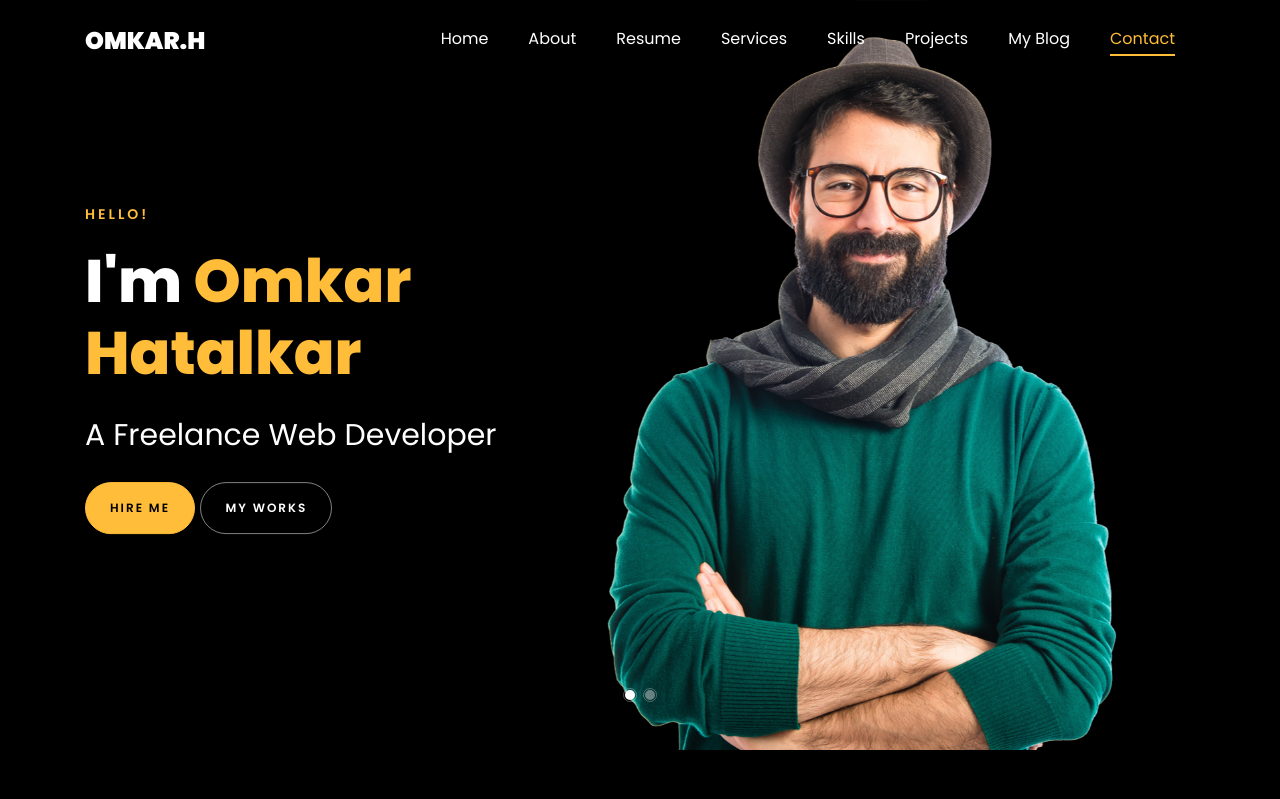
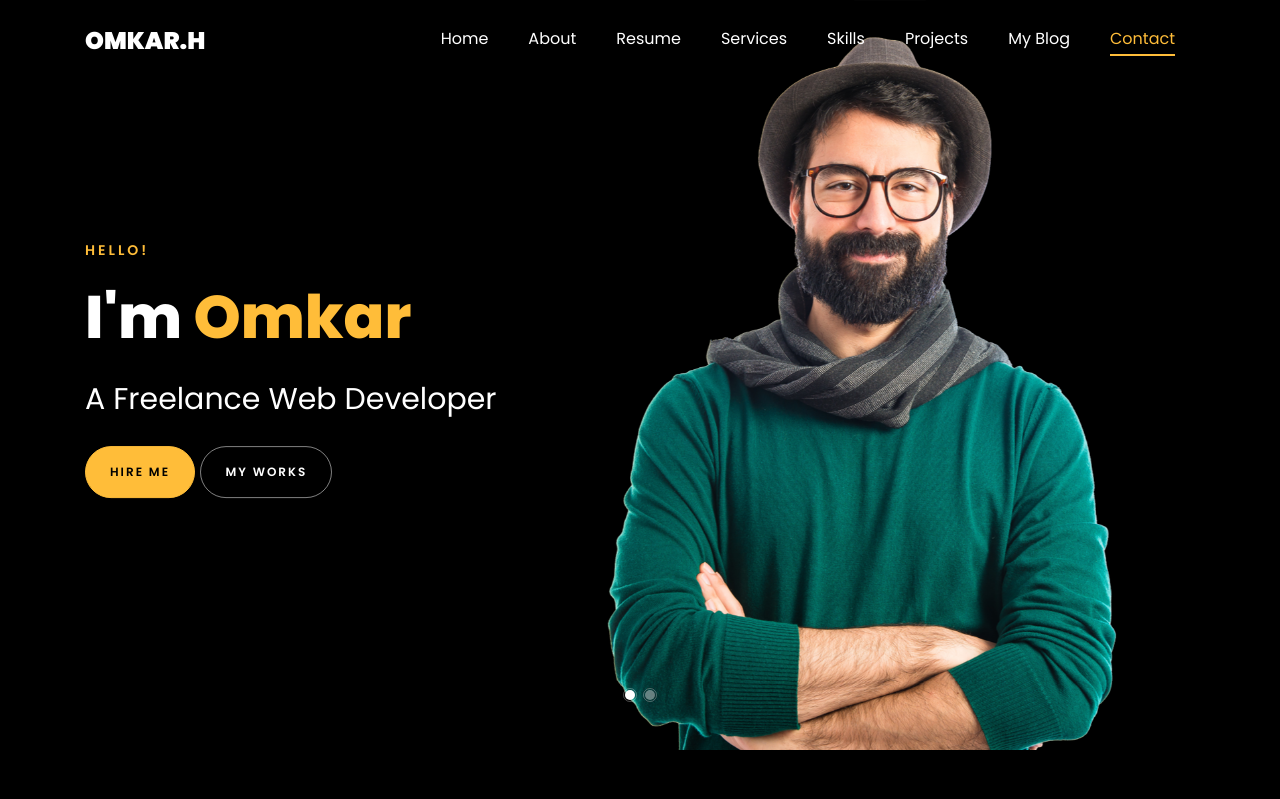
Before and after one commit to omkarhcode/MyPortfolio, a Django app: page / in a window 1280 px wide. Shown: the top 799 px of the page. Run offline with Django 3.2, Linux system fonts and the light colour scheme; some libraries are stand-ins or nearby versions; some web fonts are replaced.

Commit message:
downgraded python version as psycopyg2 was not getting installed and removed sirname from slider

```diff
--- a/runtime.txt
+++ b/runtime.txt
@@ -1 +1 @@
-python-3.9.5
+python-3.7.3
--- a/website/templates/home-sections/slider.html
+++ b/website/templates/home-sections/slider.html
@@ -11,7 +11,7 @@
                     <div class="one-forth d-flex  align-items-center ftco-animate" data-scrollax=" properties: { translateY: '70%' }">
                         <div class="text">
                             <span class="subheading">Hello!</span>
-                            <h1 class="mb-4 mt-3">I'm <span>Omkar Hatalkar</span></h1>
+                            <h1 class="mb-4 mt-3">I'm <span>Omkar</span></h1>
                             <h2 class="mb-4">A Freelance Web Developer</h2>
                             <p><a href="#" class="btn btn-primary py-3 px-4">Hire me</a> <a href="#" class="btn btn-white btn-outline-white py-3 px-4">My works</a></p>
                         </div>
```
